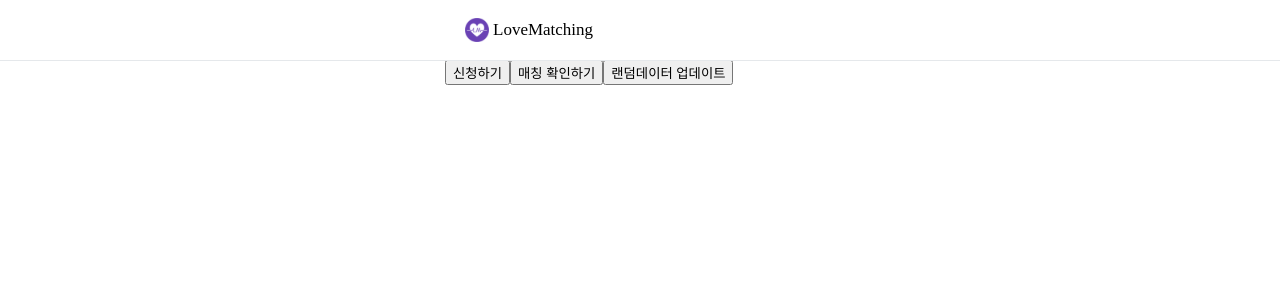
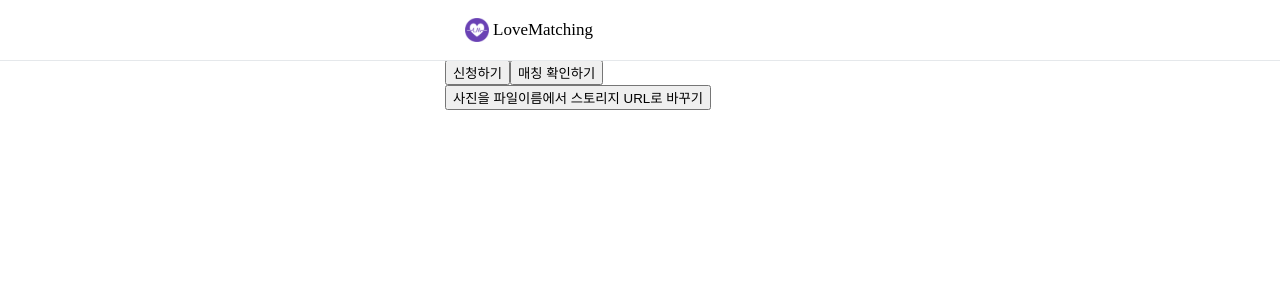
Before and after one commit to studio01Dev/lovematching, a React (Create React App) app: page / in a window 1280 px wide. Shown: the top 300 px of the page. Built offline with nearby package versions, Linux system fonts and the light colour scheme; a web font is replaced by a local one.

Commit message:
'changeImageNameToUrl'

```diff
--- a/src/presentation/screen/match/test.js
+++ b/src/presentation/screen/match/test.js
@@ -1,8 +1,10 @@
 import { useState } from "react";
 import testEnrollUserUseCase from '../../../domain/use_cases/_test_enrollUser_usecase'
 import { Link } from "react-router-dom";
+import { getDocs, collection, getDoc, setDoc, deleteDoc, doc, updateDoc } from 'firebase/firestore';
+import {ref, getStorage, getDownloadURL} from "firebase/storage"
 import db from '../../../firebase/index'
-import { getDocs, collection, getDoc, setDoc, deleteDoc, doc, updateDoc } from 'firebase/firestore';
+import storage from '../../../firebase/index'
 
 export default function Test() {
     const [name, setName] = useState('')
@@ -16,46 +18,39 @@ export default function Test() {
     }
 
     const updateData = async () => {
-        for (let i = 1; i <= 100; i++) {
-            const docRef = doc(collection(db.db, "RandomUsers"), i.toString());
-
-            try {
+        //1. 이름 가져오기 face, body, employ
+        const userList = []
+        const querySnapshot = await getDocs(collection(db.db, "testFS"))
+        querySnapshot.forEach(
+            (doc) => {
+                userList.push(
+                    {
+                        ...doc.data(),
+                        id: doc.id
+                    }
+                )
+            }
+        )
+        userList.forEach(
+            async (user) => {
+                const faceFileRef = ref(storage.storage, user.faceImageUrl)
+                const bodyFileRef = ref(storage.storage, user.bodyImageUrl)
+                const employFileRef = ref(storage.storage, user.employImageUrl)
+                const realFaceImageUrl = await getDownloadURL(faceFileRef);
+                const realBodyImageUrl = await getDownloadURL(bodyFileRef);
+                const realEmployImageUrl = await getDownloadURL(employFileRef);
+                const docRef = doc(db.db, "testFS", user.id);
                 await updateDoc(docRef, {
-                    bodyImageUrl: "https://firebasestorage.googleapis.com/v0/b/love-matching-ecb3c.appspot.com/o/%EB%B0%95%EB%AF%BC%EC%9A%B0010415864581995body?alt=media&token=d07e71c3-db2a-4e61-9aa4-5bd4058667bb",
-                    faceImageUrl: "https://firebasestorage.googleapis.com/v0/b/love-matching-ecb3c.appspot.com/o/%EB%B0%95%EB%AF%BC%EC%9A%B0010415864581995body?alt=media&token=d07e71c3-db2a-4e61-9aa4-5bd4058667bb",
-                    employImageUrl: "https://firebasestorage.googleapis.com/v0/b/love-matching-ecb3c.appspot.com/o/%EB%B0%95%EB%AF%BC%EC%9A%B0010415864581995body?alt=media&token=d07e71c3-db2a-4e61-9aa4-5bd4058667bb",
-                    company: "회사이름(테스트)",
-                    createdAt: new Date(),
-                    dateType: "선호하는데이터(테스트)",
-                    hobby: "취미/관심사(테스트)",
-                    isMatched: false,
-                    jobDetail: "상세한직업(테스트)",
-                    phoneNum: i.toString(),
-                    strength: "장점(테스트)",
-             });
-                console.log(`데이터 업데이트 성공: ${i}`);
-            } catch (error) {
-              console.error(`데이터 업데이트 중 오류 발생: ${i}`, error);
+                    faceImageUrl: realFaceImageUrl,
+                    bodyImageUrl: realBodyImageUrl,
+                    employImageUrl: realEmployImageUrl,
+                });
             }
-          }
+        )
+        //2. 같은 이름의 파일을 storage에서 찾아서 URL 다운로드 하기
+        //3. URL을 firestore 포맷에 맞게 올리기
 
 
-
-        //id, 이름, 전화번호는 서로 같고 1부터 100까지의 string임
-        //성별은 50이하는 남자
-
-        // 아래 값은 모두 통일함
-        // bodyImageUrl: "https://firebasestorage.googleapis.com/v0/b/love-matching-ecb3c.appspot.com/o/%EB%B0%95%EB%AF%BC%EC%9A%B0010415864581995body?alt=media&token=d07e71c3-db2a-4e61-9aa4-5bd4058667bb",
-        // faceImageUrl: "https://firebasestorage.googleapis.com/v0/b/love-matching-ecb3c.appspot.com/o/%EB%B0%95%EB%AF%BC%EC%9A%B0010415864581995body?alt=media&token=d07e71c3-db2a-4e61-9aa4-5bd4058667bb",
-        // employImageUrl: "https://firebasestorage.googleapis.com/v0/b/love-matching-ecb3c.appspot.com/o/%EB%B0%95%EB%AF%BC%EC%9A%B0010415864581995body?alt=media&token=d07e71c3-db2a-4e61-9aa4-5bd4058667bb",
-        // company: "회사이름(테스트)",
-        // createdAt: new Date(),
-        // dateType: "선호하는데이터(테스트)",
-        // hobby: "취미/관심사(테스트)",
-        // isMatched: false,
-        // jobDetail: "상세한직업(테스트)",
-        // phoneNum: i.toString(),
-        // strength: "장점(테스트)",
     }
 
 
@@ -72,7 +67,7 @@ export default function Test() {
 
             <Link to='../form'><button>신청하기</button></Link>
             <Link to='../input-code'><button>매칭 확인하기</button></Link>
-            <button onClick={updateData}>랜덤데이터 업데이트</button>
+            <button onClick={updateData}>사진을 파일이름에서 스토리지 URL로 바꾸기</button>
         </div>
     );
 }
```
